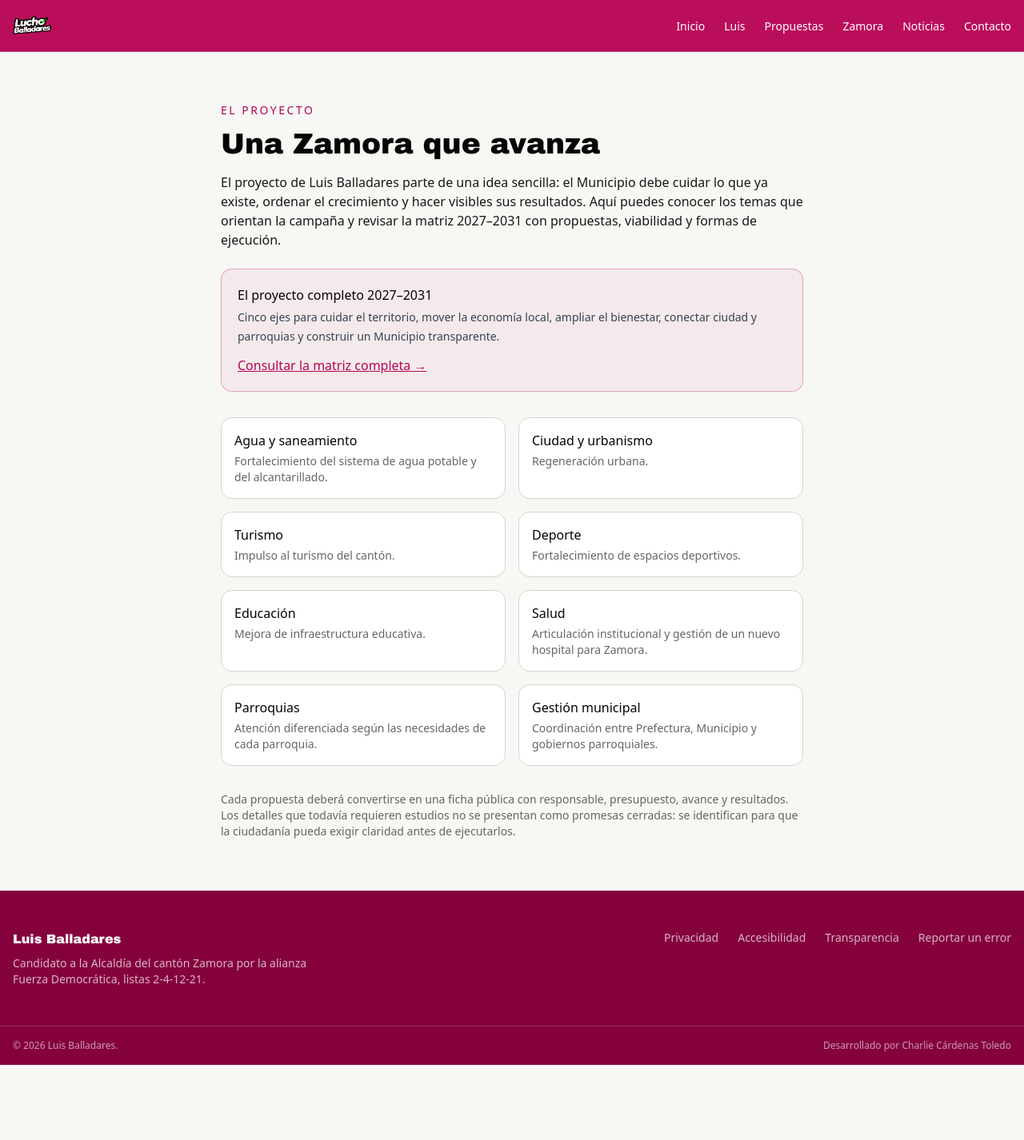
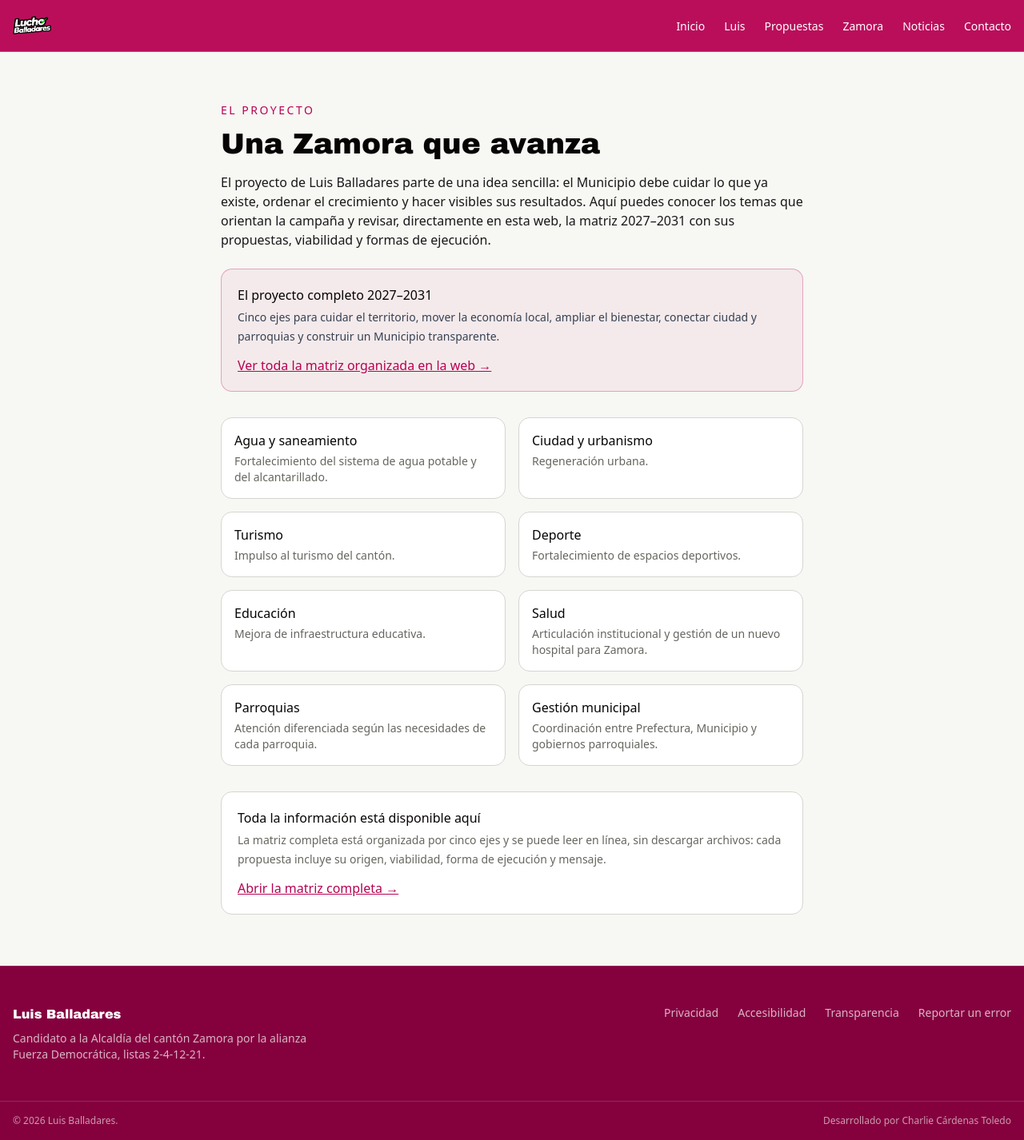
Before and after one commit to CharlieCardenasToledo/luis-balladeres, a Next.js app: page /propuestas in a window 1280 px wide. Shown: the whole page at 80% size. Before the commit the page ends 1332 px from the top, so only its background shows below. Built offline with nearby package versions, Linux system fonts and the light colour scheme; no server answers.

Commit message:
Clarify matrix is fully available online

```diff
--- a/src/app/(public)/plan-de-trabajo/page.tsx
+++ b/src/app/(public)/plan-de-trabajo/page.tsx
@@ -1,5 +1,4 @@
 import type { Metadata } from "next";
-import Link from "next/link";
 
 export const metadata: Metadata = {
   title: "Matriz de propuestas 2027–2031",
@@ -119,9 +118,9 @@ export default function Page() {
         ))}
       </div>
 
-      <p className="mt-10 text-sm text-gray-600">
-        Para consultar el contenido público previamente documentado por medios, visita la sección de{" "}
-        <Link href="/propuestas" className="font-medium text-brand-magenta underline">propuestas por tema</Link>.
+      <p className="mt-10 rounded-md border border-brand-magenta/20 bg-brand-magenta/5 p-4 text-sm leading-6 text-gray-700">
+        Esta matriz se puede leer completa en línea. No necesitas descargar ningún archivo: navega
+        por cada eje para revisar sus propuestas, viabilidad, ejecución y mensaje.
       </p>
     </div>
   );
--- a/src/app/(public)/propuestas/page.tsx
+++ b/src/app/(public)/propuestas/page.tsx
@@ -27,8 +27,8 @@ export default function Page() {
       <p className="mt-4 text-charcoal">
         El proyecto de Luis Balladares parte de una idea sencilla: el Municipio debe cuidar lo que
         ya existe, ordenar el crecimiento y hacer visibles sus resultados. Aquí puedes conocer los
-        temas que orientan la campaña y revisar la matriz 2027–2031 con propuestas, viabilidad y
-        formas de ejecución.
+        temas que orientan la campaña y revisar, directamente en esta web, la matriz 2027–2031 con
+        sus propuestas, viabilidad y formas de ejecución.
       </p>
       <SourceNote
         status="Fuentes públicas y matriz de trabajo suministrada por el equipo"
@@ -45,7 +45,7 @@ export default function Page() {
           conectar ciudad y parroquias y construir un Municipio transparente.
         </p>
         <Link href="/plan-de-trabajo" className="mt-3 inline-block font-medium text-brand-magenta underline">
-          Consultar la matriz completa →
+          Ver toda la matriz organizada en la web →
         </Link>
       </div>
 
@@ -62,11 +62,16 @@ export default function Page() {
         ))}
       </div>
 
-      <p className="mt-8 text-sm text-gray-600">
-        Cada propuesta deberá convertirse en una ficha pública con responsable, presupuesto, avance
-        y resultados. Los detalles que todavía requieren estudios no se presentan como promesas
-        cerradas: se identifican para que la ciudadanía pueda exigir claridad antes de ejecutarlos.
-      </p>
+      <div className="mt-8 rounded-md border border-gray-300 bg-white p-5">
+        <p className="font-medium text-black">Toda la información está disponible aquí</p>
+        <p className="mt-1 text-sm leading-6 text-gray-600">
+          La matriz completa está organizada por cinco ejes y se puede leer en línea, sin descargar
+          archivos: cada propuesta incluye su origen, viabilidad, forma de ejecución y mensaje.
+        </p>
+        <Link href="/plan-de-trabajo" className="mt-3 inline-block font-medium text-brand-magenta underline">
+          Abrir la matriz completa →
+        </Link>
+      </div>
     </div>
   );
 }
```
